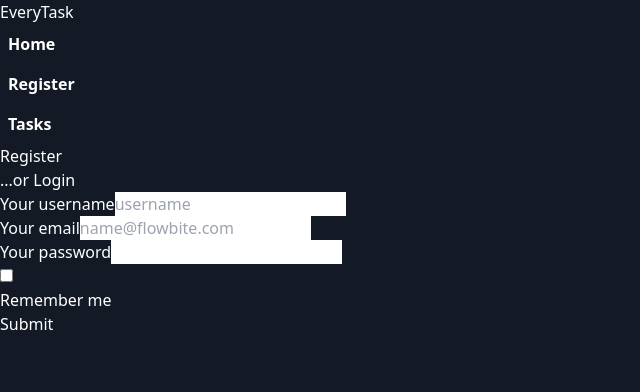
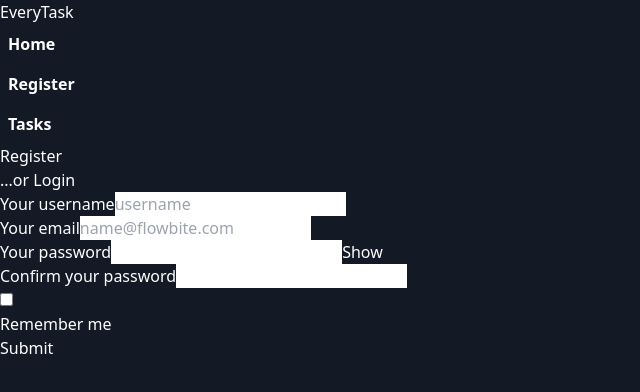
Before and after one commit to HTL-EveryTask/everytask-frontend, a Vue app: page /register in a window 1280 px wide. Shown: the top 392 px of the page, without its empty margins (0-640 px from the left). Built offline with nearby package versions, Linux system fonts and the light colour scheme.

Commit message:
Show/Hide Button and Password Confirmation added

```diff
--- a/src/views/RegisterView.vue
+++ b/src/views/RegisterView.vue
@@ -44,10 +44,34 @@
       >
       <input
         type="password"
+        v-if="!showPassword"
         id="password"
         class="bg-gray-50 border border-gray-300 text-gray-900 text-sm rounded-lg focus:ring-blue-500 focus:border-blue-500 block w-full p-2.5 dark:bg-gray-700 dark:border-gray-600 dark:placeholder-gray-400 dark:text-white dark:focus:ring-blue-500 dark:focus:border-blue-500"
         required
         v-model="password"
+      />
+      <input
+        type="text"
+        v-else
+        id="password-text"
+        class="bg-gray-50 border border-gray-300 text-gray-900 text-sm rounded-lg focus:ring-blue-500 focus:border-blue-500 block w-full p-2.5 dark:bg-gray-700 dark:border-gray-600 dark:placeholder-gray-400 dark:text-white dark:focus:ring-blue-500 dark:focus:border-blue-500"
+        required
+        v-model="password"
+      />
+      <button class="button" @click="toggleShow">{{ toggleBtn }}</button>
+    </div>
+    <div class="mb-6">
+      <label
+        for="password"
+        class="block mb-2 text-sm font-medium text-gray-900 dark:text-gray-300"
+        >Confirm your password</label
+      >
+      <input
+        type="password"
+        id="password-confirm"
+        class="bg-gray-50 border border-gray-300 text-gray-900 text-sm rounded-lg focus:ring-blue-500 focus:border-blue-500 block w-full p-2.5 dark:bg-gray-700 dark:border-gray-600 dark:placeholder-gray-400 dark:text-white dark:focus:ring-blue-500 dark:focus:border-blue-500"
+        required
+        v-model="passwordConfirm"
       />
     </div>
     <div class="flex items-start mb-6">
@@ -79,6 +103,8 @@
 </template>
 
 <script>
+import axios from "axios";
+
 export default {
   name: "RegisterView",
   data() {
@@ -86,15 +112,41 @@ export default {
       username: "",
       email: "",
       password: "",
+      passwordConfirm: "",
+      showPassword: 0,
+      toggleBtn: "Show",
     };
   },
   methods: {
-    register() {
+    async register() {
+      if (this.password !== this.passwordConfirm) {
+        console.log("Confirmation incorrect");
+        return;
+      }
+      console.log("Registering user...");
       console.log(this.username);
       console.log(this.email);
       console.log(this.password);
 
-      this.$router.push("/tasks");
+      //axios call to register user
+      axios
+        .post("http://localhost:8080/", {
+          action: "register",
+          email: this.email,
+          password: this.password,
+          username: this.username,
+        })
+        .then((response) => {
+          console.log(response.data);
+        })
+        .catch((error) => {
+          console.log(error);
+        });
+    },
+
+    toggleShow() {
+      this.showPassword = !this.showPassword;
+      this.toggleBtn = this.showPassword ? "Hide" : "Show";
     },
   },
 };
```
